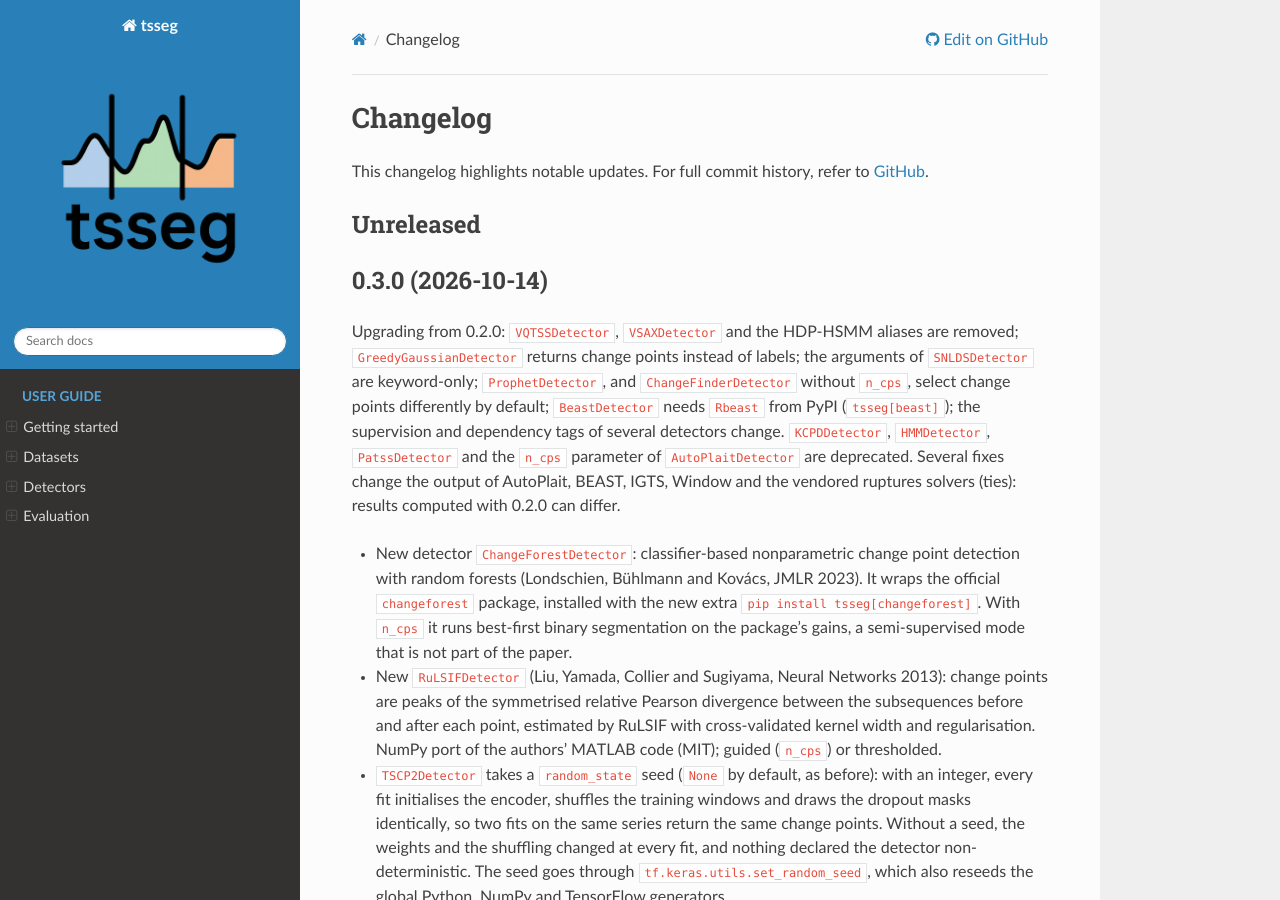
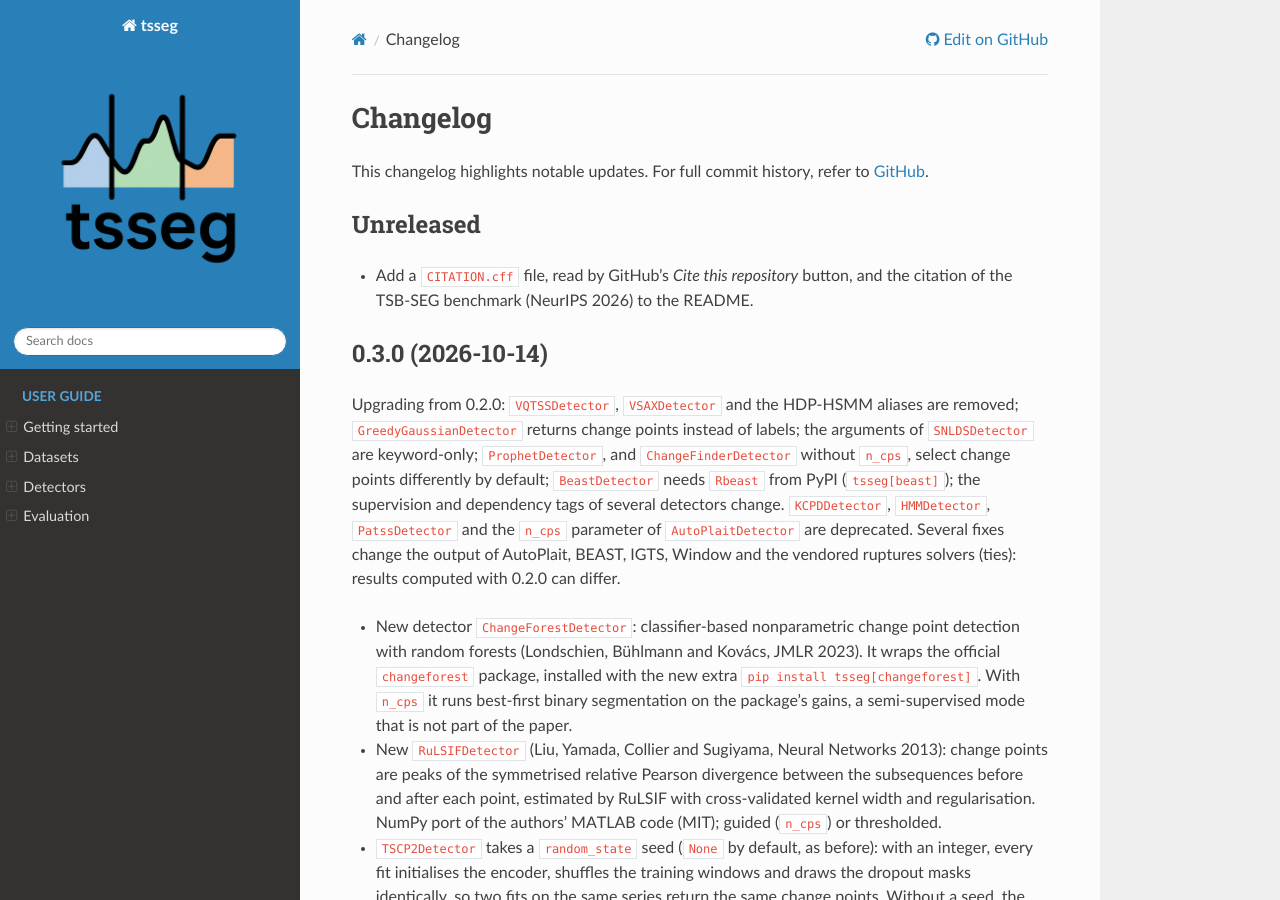
Before and after one commit to fchavelli/tsseg, a Sphinx documentation site: the page built from docs/changelog.rst, in a window 1280 px wide and 900 px high. Built offline with Sphinx 7.4.7 and the Read the Docs theme 3.1.0, drawn with Linux system fonts in a browser that asks for light colours; pages that are not in the unit, such as notebooks, are missing from menus.

Commit message:
docs: add CITATION.cff file and update README with benchmark citation

```diff
--- a/docs/changelog.rst
+++ b/docs/changelog.rst
@@ -10,6 +10,10 @@ This changelog highlights notable updates. For full commit history, refer to
 
 Unreleased
 ----------
+
+* Add a ``CITATION.cff`` file, read by GitHub's *Cite this repository*
+  button, and the citation of the TSB-SEG benchmark (NeurIPS 2026) to the
+  README.
 
 0.3.0 (2026-10-14)
 ------------------
```
Also changed, not shown: README.md (+20 -2 lines), 1 other file.
